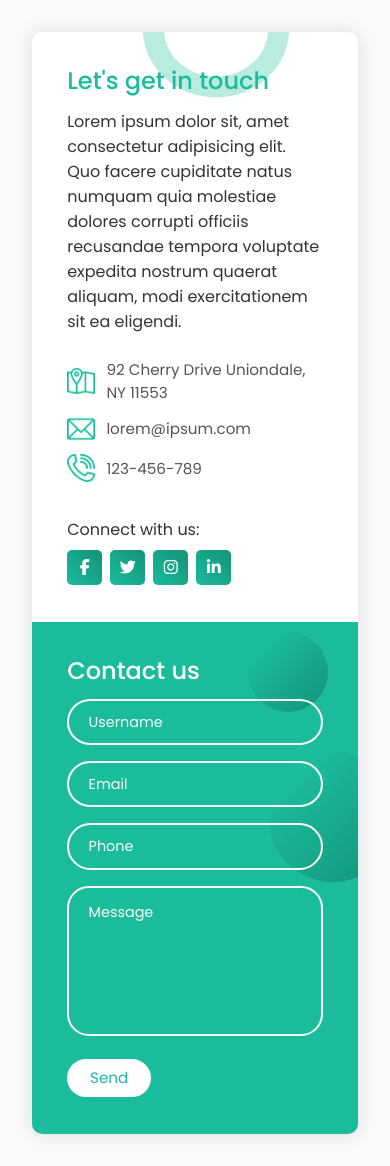
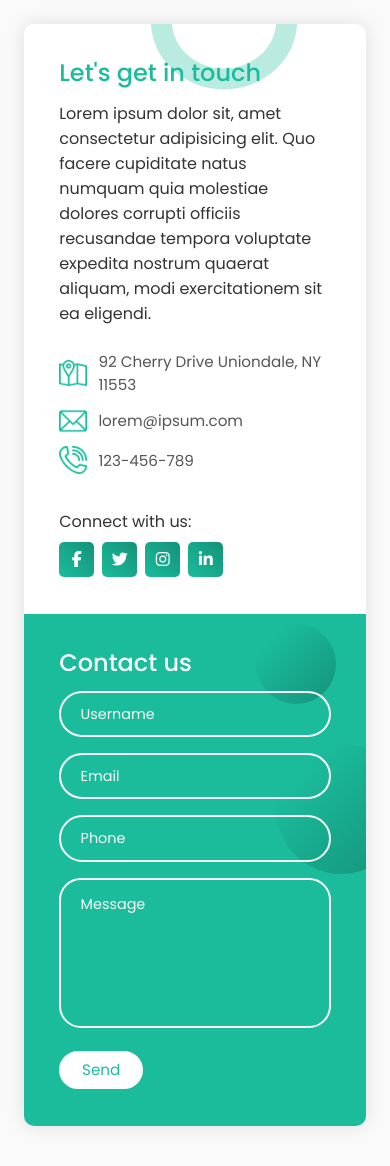
Before and after one commit to baylagas/ese-progra2-contact-form, a Flask app: page / in a window 390 px wide. After the commit the page ends 1127 px from the top, so only its background shows below. Run offline with Flask 2, Linux system fonts and the light colour scheme; some libraries are stand-ins or nearby versions.

Commit message:
add class container tag in media width 510px

```diff
--- a/static/style.css
+++ b/static/style.css
@@ -328,3 +328,9 @@ textarea.input{
         padding: 1.5rem 0 0 0;
     }
 }
+
+@media (max-width: 510px){
+    .container{
+        padding: 1.5rem;
+    }
+}
```
